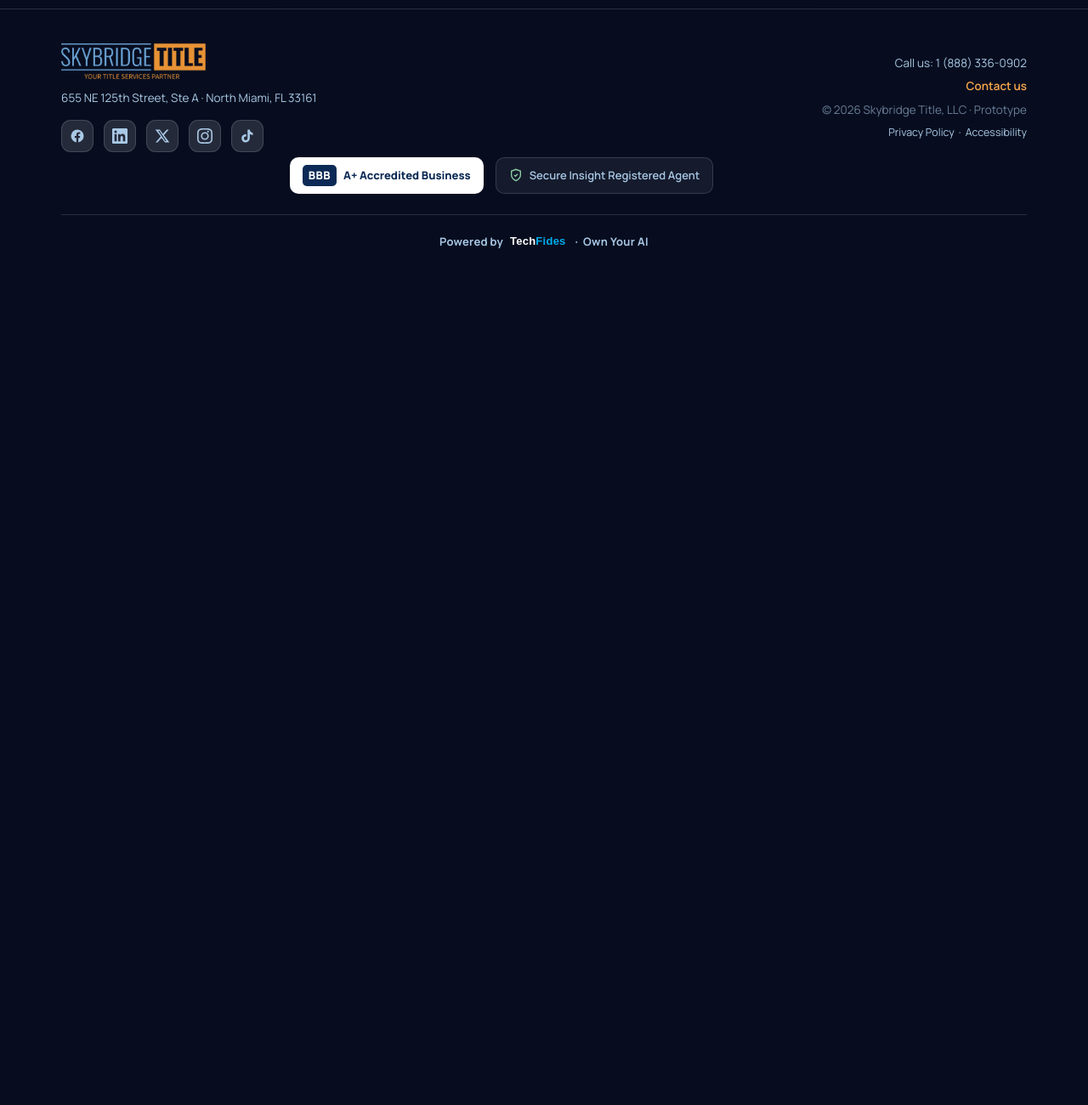
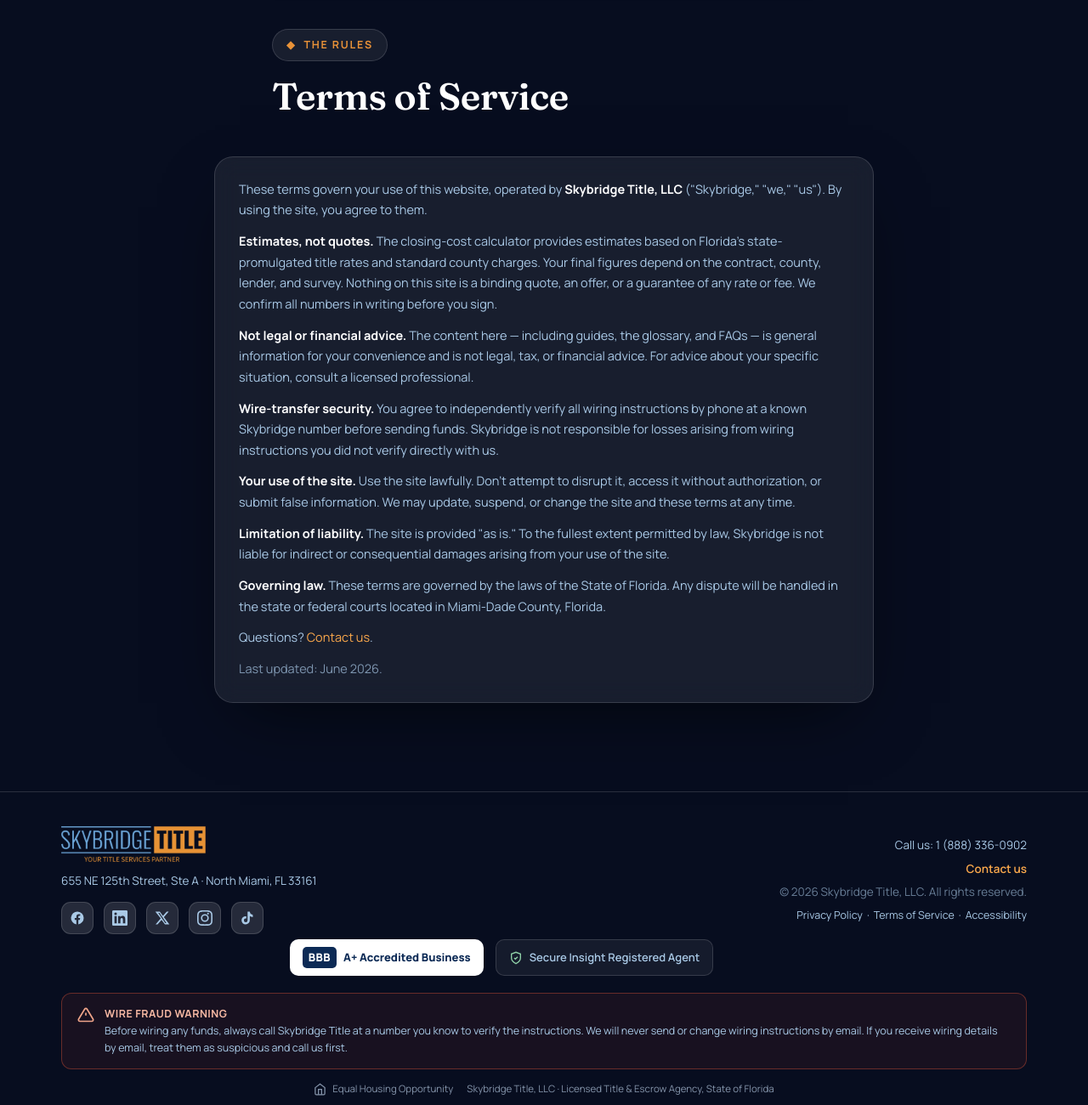
Before and after one commit to jacquesmjean/skybridge-title, a plain HTML site: page index.html in a window 1280 px wide. Shown: the part 10200-11500 px from the top of the page at 85% size. Before the commit the page ends 10536 px from the top, so only its background shows below. Drawn offline with Linux system fonts and the light colour scheme.

Commit message:
Add files via upload

```diff
--- a/index.html
+++ b/index.html
@@ -824,6 +824,26 @@
   </div>
 </section>
 
+<section id="terms">
+  <div class="wrap" style="max-width:820px">
+    <div class="sec-head fade" style="text-align:left">
+      <span class="eyebrow">&#9670; <span data-i18n="terms_eyebrow">The rules</span></span>
+      <h2 data-i18n="terms_h2">Terms of Service</h2>
+    </div>
+    <div class="glass fade" style="padding:26px 28px;color:var(--sky-soft);font-size:14.5px;line-height:1.7">
+      <p>These terms govern your use of this website, operated by <strong style="color:#fff">Skybridge Title, LLC</strong> ("Skybridge," "we," "us"). By using the site, you agree to them.</p>
+      <p style="margin-top:12px"><strong style="color:#fff">Estimates, not quotes.</strong> The closing-cost calculator provides estimates based on Florida's state-promulgated title rates and standard county charges. Your final figures depend on the contract, county, lender, and survey. Nothing on this site is a binding quote, an offer, or a guarantee of any rate or fee. We confirm all numbers in writing before you sign.</p>
+      <p style="margin-top:12px"><strong style="color:#fff">Not legal or financial advice.</strong> The content here — including guides, the glossary, and FAQs — is general information for your convenience and is not legal, tax, or financial advice. For advice about your specific situation, consult a licensed professional.</p>
+      <p style="margin-top:12px"><strong style="color:#fff">Wire-transfer security.</strong> You agree to independently verify all wiring instructions by phone at a known Skybridge number before sending funds. Skybridge is not responsible for losses arising from wiring instructions you did not verify directly with us.</p>
+      <p style="margin-top:12px"><strong style="color:#fff">Your use of the site.</strong> Use the site lawfully. Don't attempt to disrupt it, access it without authorization, or submit false information. We may update, suspend, or change the site and these terms at any time.</p>
+      <p style="margin-top:12px"><strong style="color:#fff">Limitation of liability.</strong> The site is provided "as is." To the fullest extent permitted by law, Skybridge is not liable for indirect or consequential damages arising from your use of the site.</p>
+      <p style="margin-top:12px"><strong style="color:#fff">Governing law.</strong> These terms are governed by the laws of the State of Florida. Any dispute will be handled in the state or federal courts located in Miami-Dade County, Florida.</p>
+      <p style="margin-top:12px">Questions? <a href="#contact" onclick="showHome();return false;" style="color:var(--gold-bright)">Contact us</a>.</p>
+      <p style="margin-top:12px;opacity:.7">Last updated: June 2026.</p>
+    </div>
+  </div>
+</section>
+
 <main id="portalView">
   <section style="padding-top:50px">
     <div class="wrap">
@@ -932,8 +952,8 @@
     <div style="text-align:right">
       <div data-i18n="foot_call">Call us: 1 (888) 336-0902</div>
       <div style="margin-top:6px"><a href="#contact" onclick="showHome();setTimeout(function(){var c=document.getElementById('contact');if(c)c.scrollIntoView();},40);return false;" style="color:var(--gold-bright);font-weight:600" data-i18n="foot_contact">Contact us</a></div>
-      <div style="opacity:.6;margin-top:6px">© 2026 Skybridge Title, LLC · <span data-i18n="foot_proto">Prototype</span></div>
-      <div style="margin-top:6px;font-size:12.5px"><a href="#privacy" style="color:var(--sky-soft)" data-i18n="foot_privacy">Privacy Policy</a> &nbsp;·&nbsp; <a href="#accessibility" style="color:var(--sky-soft)" data-i18n="foot_access">Accessibility</a></div>
+      <div style="opacity:.6;margin-top:6px">© 2026 Skybridge Title, LLC. <span data-i18n="foot_rights">All rights reserved.</span></div>
+      <div style="margin-top:6px;font-size:12.5px"><a href="#privacy" style="color:var(--sky-soft)" data-i18n="foot_privacy">Privacy Policy</a> &nbsp;·&nbsp; <a href="#terms" style="color:var(--sky-soft)" data-i18n="foot_terms">Terms of Service</a> &nbsp;·&nbsp; <a href="#accessibility" style="color:var(--sky-soft)" data-i18n="foot_access">Accessibility</a></div>
     </div>
   </div>
   <div class="wrap" style="display:flex;gap:14px;justify-content:center;flex-wrap:wrap;margin:6px 0 10px">
@@ -942,6 +962,20 @@
     <span style="display:flex;align-items:center;gap:8px;background:rgba(255,255,255,0.06);border:1px solid var(--line);color:var(--sky-soft);border-radius:10px;padding:9px 15px;font-size:13px;font-weight:600">
       <svg viewBox="0 0 24 24" width="16" height="16" fill="none" stroke="#8fd0a8" stroke-width="2"><path d="M12 22s8-4 8-10V5l-8-3-8 3v7c0 6 8 10 8 10z"/><path d="M9 12l2 2 4-4"/></svg>
       Secure Insight Registered Agent</span>
+  </div>
+  <div class="wrap" style="margin-top:20px">
+    <div style="background:rgba(226,84,56,0.08);border:1px solid rgba(226,84,56,0.4);border-radius:12px;padding:14px 18px;display:flex;gap:12px;align-items:flex-start">
+      <svg viewBox="0 0 24 24" width="20" height="20" fill="none" stroke="#f0a58a" stroke-width="2" style="flex:none;margin-top:1px"><path d="M12 9v4M12 17h.01M10.29 3.86 1.82 18a2 2 0 0 0 1.71 3h16.94a2 2 0 0 0 1.71-3L13.71 3.86a2 2 0 0 0-3.42 0z"/></svg>
+      <div style="font-size:12.5px;color:var(--sky-soft);line-height:1.6">
+        <strong style="color:#f6b8a3;letter-spacing:.5px" data-i18n="wire_h">WIRE FRAUD WARNING</strong><br>
+        <span data-i18n="wire_p">Before wiring any funds, always call Skybridge Title at a number you know to verify the instructions. We will never send or change wiring instructions by email. If you receive wiring details by email, treat them as suspicious and call us first.</span>
+      </div>
+    </div>
+    <div style="text-align:center;margin-top:14px;display:flex;gap:16px;justify-content:center;flex-wrap:wrap;align-items:center;font-size:11.5px;color:#8595AB">
+      <span style="display:inline-flex;align-items:center;gap:7px"><svg viewBox="0 0 24 24" width="15" height="15" fill="none" stroke="#8595AB" stroke-width="2"><path d="M3 9l9-7 9 7v11a2 2 0 0 1-2 2H5a2 2 0 0 1-2-2z"/><path d="M9 22V12h6v10"/></svg><span data-i18n="equal_housing">Equal Housing Opportunity</span></span>
+      <!-- Licensing: add Skybridge's Florida DFS title agency license number below -->
+      <span data-i18n="license_line">Skybridge Title, LLC · Licensed Title &amp; Escrow Agency, State of Florida</span>
+    </div>
   </div>
   <div class="wrap"><div class="poweredby"><a href="https://techfides.com" target="_blank" rel="noopener"><span data-i18n="powered">Powered by</span> <span class="tfmark">Tech<span>Fides</span></span> &nbsp;·&nbsp; Own Your AI</a></div></div>
 </footer>
@@ -995,7 +1029,7 @@
     portal_doc_h:"Documents",portal_doc_p:"Encrypted. Only you and your closing team can see these.",portal_upload:"Drag a file here or tap to upload",
     doc1:"Purchase contract",doc_ok:"Received",doc2:"Title commitment",doc_ok2:"Received",doc3:"Government ID",doc_wait:"Needed",
     portal_sched_h:"Schedule your closing",portal_sched_p:"Pick a time that works. In-office or fully online.",portal_sched_btn:"Choose a closing time",
-    nav_partners:"Partners",foot_privacy:"Privacy Policy",foot_access:"Accessibility",res_eyebrow:"Resources",res_h2:"Glossary, FAQs & useful links",nav_blog:"Resources",
+    nav_partners:"Partners",foot_rights:"All rights reserved.",foot_terms:"Terms of Service",terms_eyebrow:"The rules",terms_h2:"Terms of Service",wire_h:"WIRE FRAUD WARNING",equal_housing:"Equal Housing Opportunity",foot_privacy:"Privacy Policy",foot_access:"Accessibility",res_eyebrow:"Resources",res_h2:"Glossary, FAQs & useful links",nav_blog:"Resources",
     partners_eyebrow:"The institutions behind your closing",partners_h2:"Our partners",
     partners_p:"We work with the industry\u2019s most trusted underwriters, associations and lending partners \u2014 the institutions that stand behind every Skybridge closing.",
     spec_res:"Residential",spec_lux:"Luxury",spec_com:"Commercial",spec_first:"First-time buyers",
```
